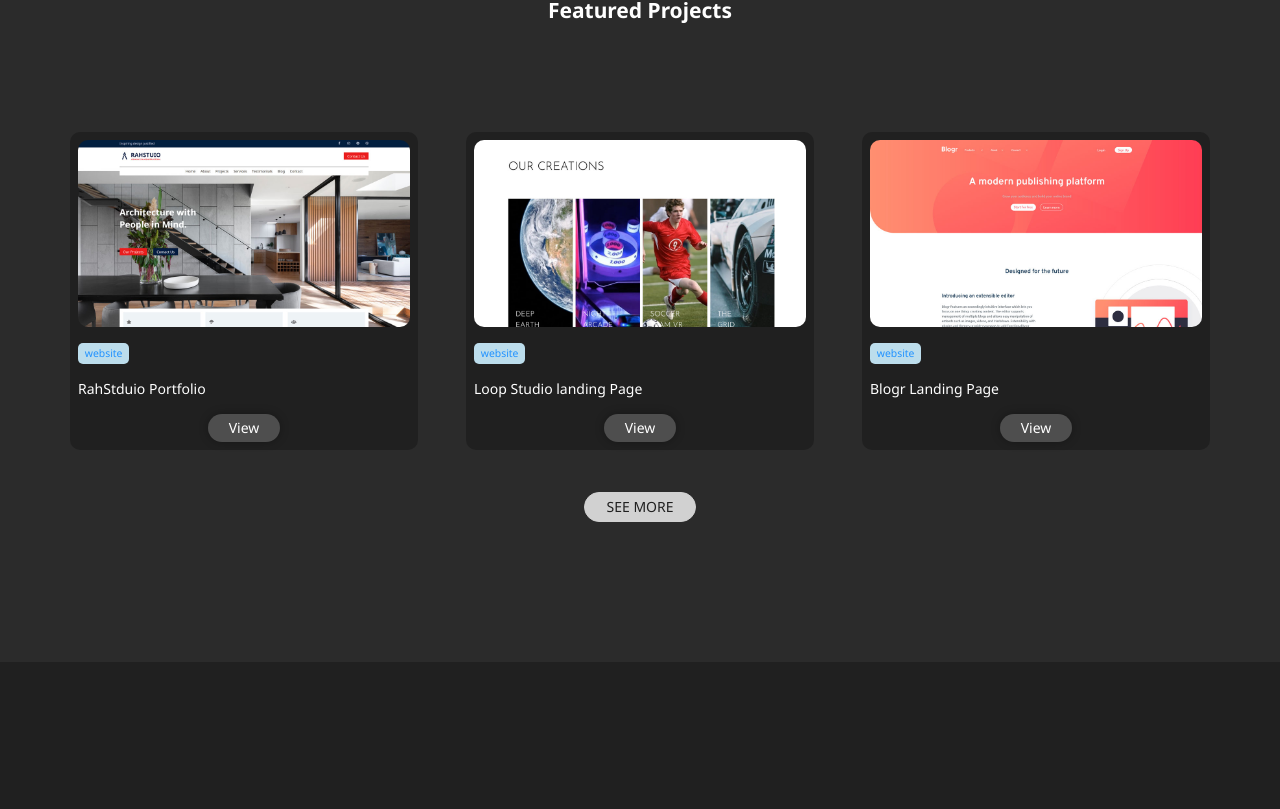
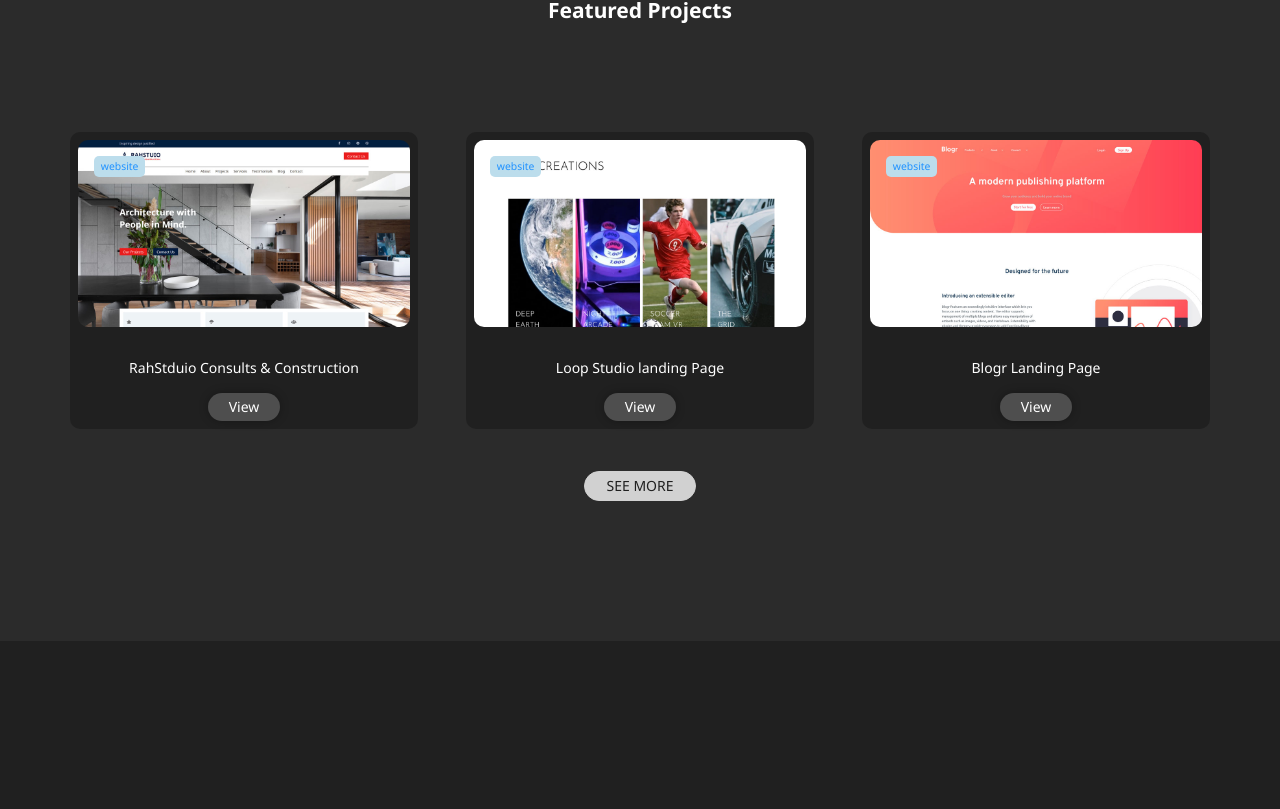
Before and after one commit to wyasyn/next-portfolio, a Next.js app: page / in a window 1280 px wide. Shown: the part 991-1800 px from the top of the page. Built offline with nearby package versions, Linux system fonts and the light colour scheme.

Commit message:
home page
home page complete

```diff
--- a/app/layout.tsx
+++ b/app/layout.tsx
@@ -5,17 +5,30 @@ import type { Metadata } from 'next'
 import { ThemeProvider } from '@/components/contexts/ThemeContext'
 
 export const metadata: Metadata = {
+  metadataBase: new URL('https://ywalum.com'),
   title: "Yasin Walum | Web Developer Portfolio",
   description: "Yasin Walum - Web Developer Portfolio | Showcasing my creative projects and expertise in web development. Explore my work now!",
   keywords: "web development, react, scss, sass, web design, portfolio, projects, coding, programming, HTML, CSS, JavaScript, front-end, back-end, responsive design, web applications, software development, developer, coding skills, creative, UI/UX, technology, coding projects, programming languages, website development, software engineer, web solutions, digital portfolio, coding expertise",
-  robots: "index, follow",
+  robots: {
+    index: false,
+    follow: true,
+    nocache: true,
+    googleBot: {
+      index: true,
+      follow: false,
+      noimageindex: true,
+      'max-video-preview': -1,
+      'max-image-preview': 'large',
+      'max-snippet': -1,
+    }
+  },
   authors: {
     name: "Yasin Walum",
-    url: "https//ywalum.com"
+    url: "https://ywalum.com"
   } ,
   icons: {
     icon: "/assets/logoshade.svg",
-    apple: "/assets/favicon.jpg",
+    apple: "/assets/logoshade.svg",
   },
   openGraph: {
     title: "Yasin Walum | Web Developer Portfolio",
@@ -27,10 +40,14 @@ export const metadata: Metadata = {
         width: 183,
         height:204,
         alt: "Yasin Walum",
-      }
+      },
     ],
-    url: "https://ywalum.com",
+    locale: "en_us",
+    url: "/",
     type: "website"
+  },
+  alternates: {
+    canonical: "/"
   },
   twitter: {
     card: "summary_large_image",
@@ -44,9 +61,10 @@ export const metadata: Metadata = {
         alt: "Yasin Walum",
       }
     ],
-    site: "https://ywalum.com",
-    creator: "@wyasyn",
+    site: "@YasinWalum",
+    creator: "@YasinWalum",
   },
+  manifest: '/manifest.json'
 }
 
 export default function RootLayout({
--- a/components/Footer/Footer.scss
+++ b/components/Footer/Footer.scss
@@ -34,6 +34,7 @@
             border: 2px solid var(--primary);
             color: var(--clr-text);
             transition: var(--transition);
+            padding-inline: 0.7em;
             .label {
                 display: none;
             }
--- a/components/ProjectCard/ProjectCard.scss
+++ b/components/ProjectCard/ProjectCard.scss
@@ -18,14 +18,10 @@
         -ms-border-radius: 10px;
         -o-border-radius: 10px;
         border-radius: 10px;
-        .img {
-            width: 100%;
-            height: auto;
-            object-fit: cover;
-        }
-    }
-    .content {
         .icon {
+            top: 1rem;
+            left: 1rem;
+            z-index: 10;
             font-size: 0.65rem;
             color: var(--primary);
             padding: 0.2em 0.65em;
@@ -38,10 +34,32 @@
             -o-border-radius: 5px;
             border-radius: 5px;
         }
+        .img {
+            width: 100%;
+            height: auto;
+            object-fit: cover;
+            -webkit-transition: var(--transition);
+            -moz-transition: var(--transition);
+            -ms-transition: var(--transition);
+            -o-transition: var(--transition);
+            transition: var(--transition);
+        }
+    }
+    .content {
         .title {
             color: var(--clr-heading);
             font-size: 700;
             margin-block: 1em;
+            text-align: center;
+        }
+    }
+    &:hover {
+        .img {
+            -webkit-transform: scale(105%);
+            -moz-transform: scale(105%);
+            -ms-transform: scale(105%);
+            -o-transform: scale(105%);
+            transform: scale(105%);
         }
     }
 }
--- a/components/ProjectCard/ProjectCard.tsx
+++ b/components/ProjectCard/ProjectCard.tsx
@@ -13,7 +13,7 @@ function ProjectCard(props: Card) {
     const {image, title, link, project} = props
   return (
     <article className="project">
-        <div className="image">
+        <div className="image relative">
             <Image
                 src={image}
                 alt='image'
@@ -21,9 +21,9 @@ function ProjectCard(props: Card) {
                 height={720}
                 className='img'
              />
+            <p className="icon absolute">{project}</p>
         </div>
         <div className="content">
-            <p className="icon">{project}</p>
             <p className="title">
                 {title}
             </p>
--- a/constants/data.js
+++ b/constants/data.js
@@ -51,7 +51,7 @@ export const socialsData = [
 
 export const FeaturedProjects = [
     {
-        title:"RahStduio Portfolio",
+        title:"RahStduio Consults & Construction",
         image:"/assets/project4.jpg",
         link:"https://rahstudio.netlify.app/",
         project: "website"
```
